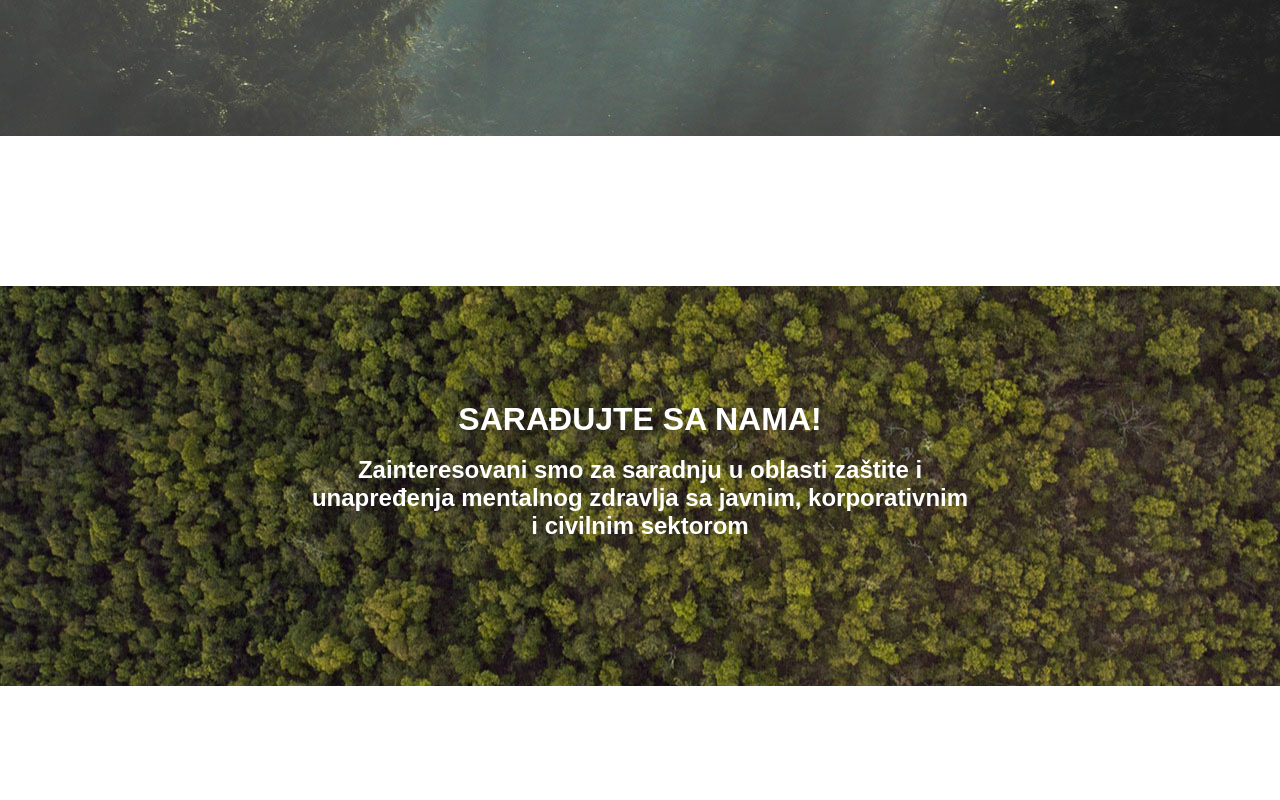
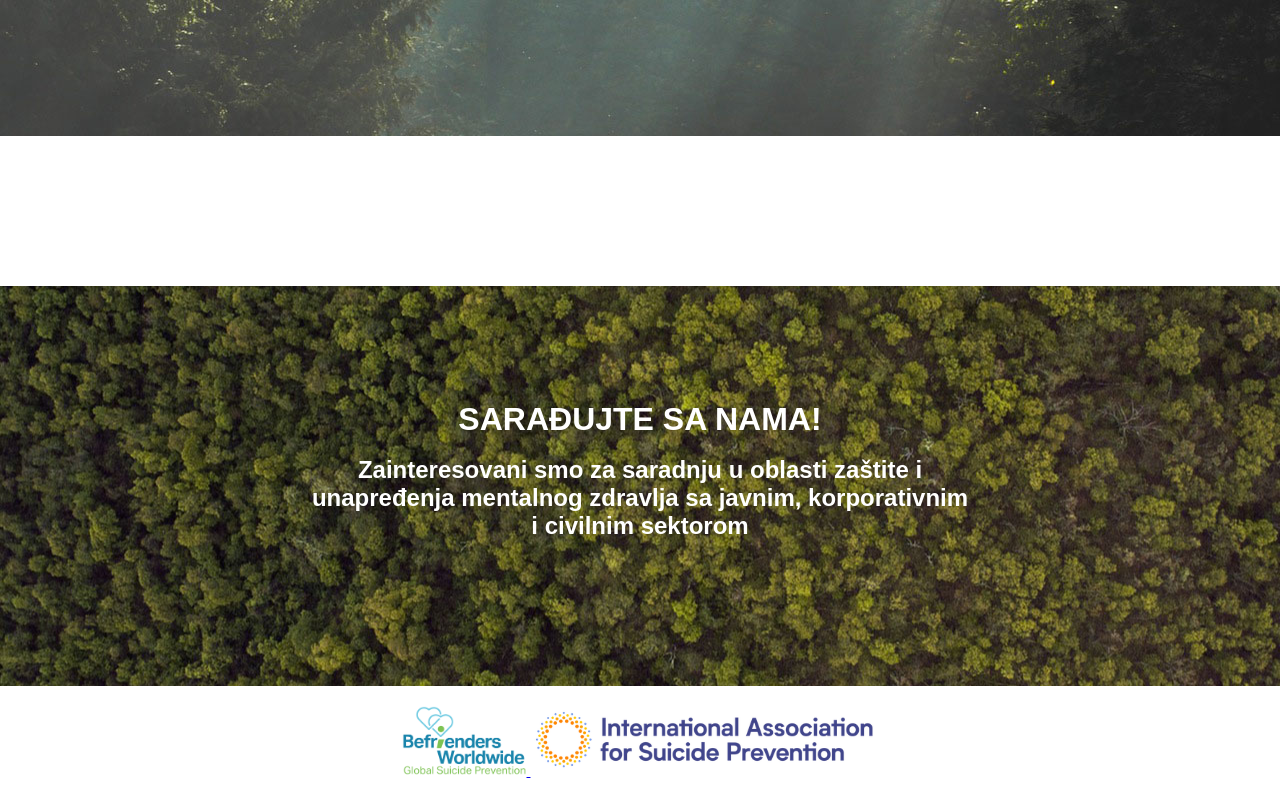
Before and after one commit to centar-srce/website, an Astro site: page / in a window 1280 px wide. Shown: the part 1058-1858 px from the top of the page. Before the commit the page ends 1744 px from the top, so only its background shows below. Built offline with nearby package versions, Linux system fonts and the light colour scheme; Astro itself is replaced by a stand-in of ours.

Commit message:
Add links to Befrienders and IASP

```diff
--- /dev/null
+++ b/src/components/Footer.astro
@@ -0,0 +1,21 @@
+---
+import { Image } from 'astro:assets';
+import befrienders from '../assets/befrienders.png';
+import iasp from '../assets/iasp.png';
+---
+
+<div id="links">
+	<a href="https://www.befrienders.org/" target="_blank">
+		<Image src={befrienders} alt="Befrienders" height="70" />
+	</a>
+	<a href="https://www.iasp.info/" target="_blank">
+		<Image src={iasp} alt="IASP" height="70" />
+	</a>
+</div>
+
+<style>
+	#links {
+		padding: 20px 0;
+		text-align: center;
+	}
+</style>
--- a/src/pages/index.astro
+++ b/src/pages/index.astro
@@ -5,6 +5,7 @@ import { Image } from 'astro:assets';
 import hero from '../assets/hero.jpg';
 import bg1 from '../assets/bg1.jpg';
 import bg2 from '../assets/bg2.jpg';
+import Footer from '../components/Footer.astro';
 
 // Welcome to Astro! Wondering what to do next? Check out the Astro documentation at https://docs.astro.build
 // Don't want to use any of this? Delete everything in this file, the `assets`, `components`, and `layouts` directories, and start fresh.
@@ -36,6 +37,7 @@ import bg2 from '../assets/bg2.jpg';
 			</h2>
 		</div>
 	</div>
+	<Footer />
 </Layout>
 
 <style>
```
Also changed, not shown: src/assets/befrienders.png (added), src/assets/iasp.png (added).
